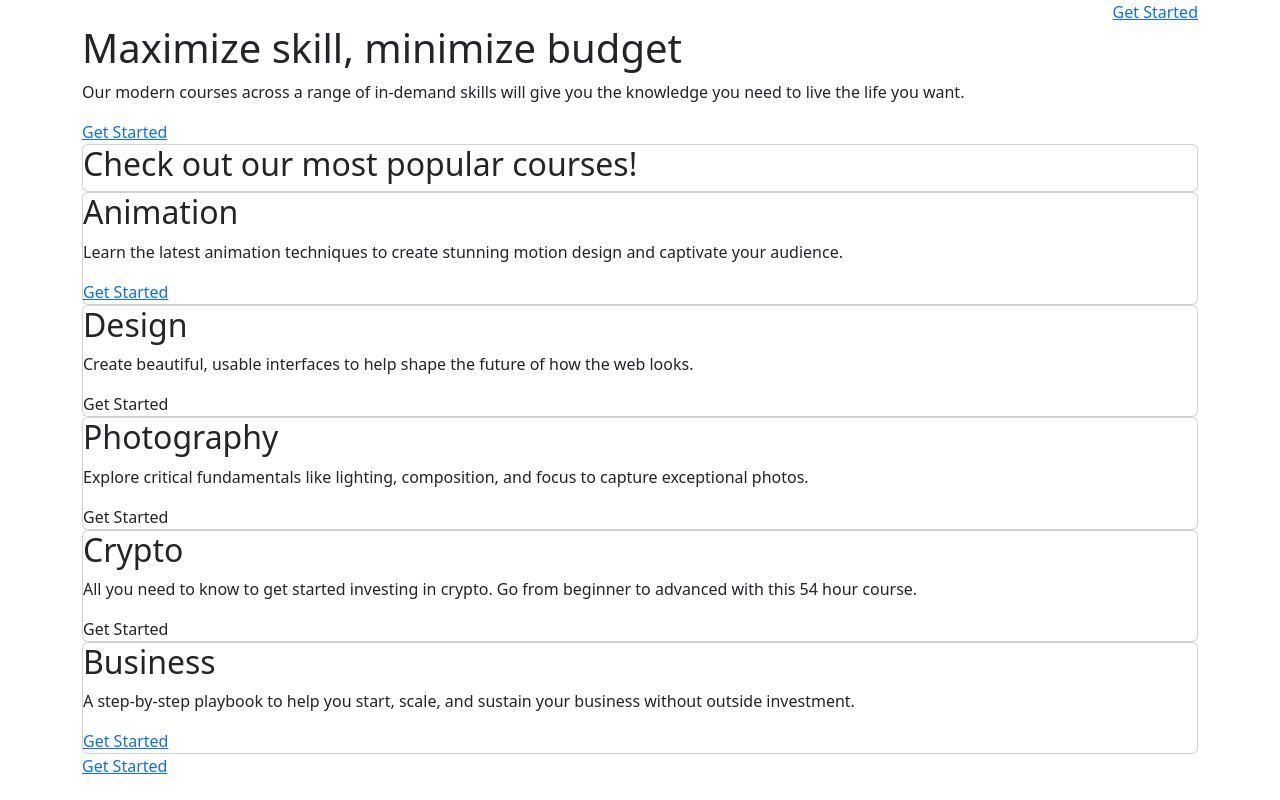
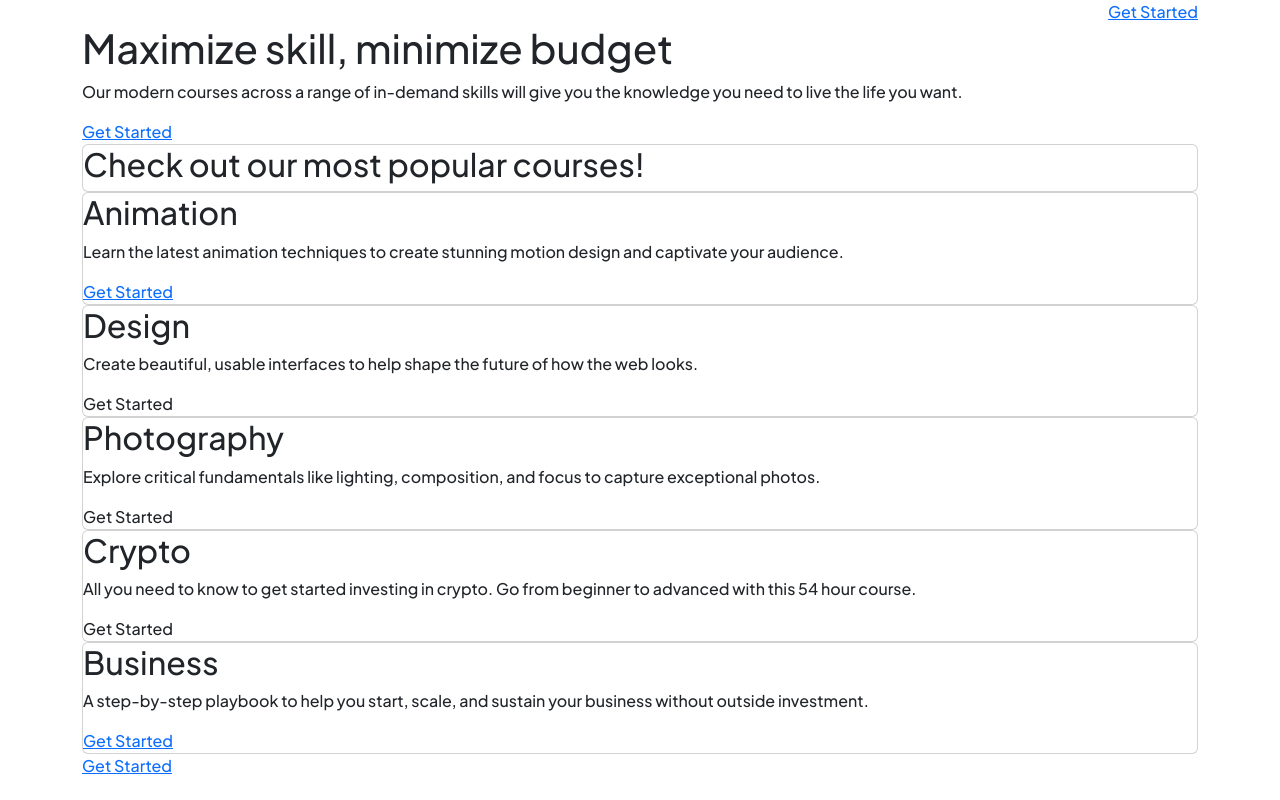
Before and after one commit to florentgl/elearning-landing-page, a plain HTML site: page index.html in a window 1280 px wide. Drawn offline with nearby package versions, Linux system fonts and the light colour scheme.

Commit message:
Added font

```diff
--- a/assets/style.css
+++ b/assets/style.css
@@ -1,3 +1,7 @@
 @import url(components/button.css);
 @import url(components/card.css);
 @import url('https://fonts.googleapis.com/css2?family=Plus+Jakarta+Sans:wght@500;700;800&display=swap');
+
+body {
+  font-family: 'Plus Jakarta Sans', sans-serif;
+}
```
